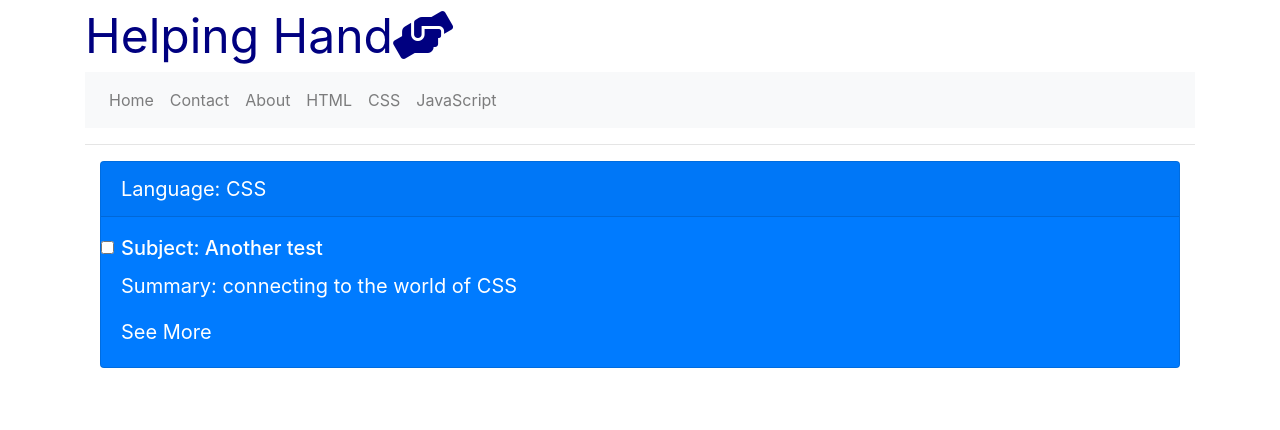
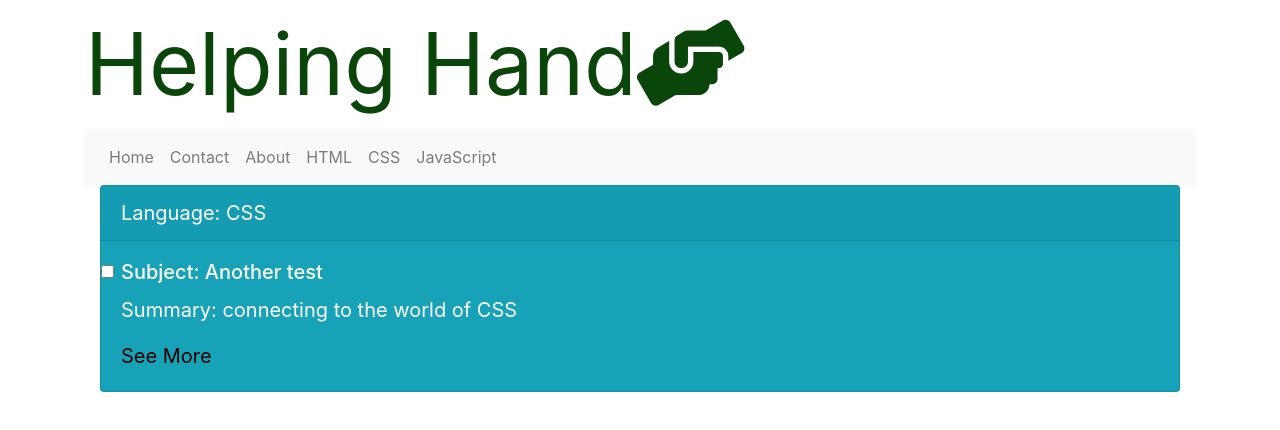
Before and after one commit to verna100/Helping-Hand, a React (Create React App) app: page /css in a window 1280 px wide. Shown: the top 430 px of the page. Built offline with nearby package versions, Linux system fonts and the light colour scheme.

Commit message:
style fixes

```diff
--- a/src/App.js
+++ b/src/App.js
@@ -1,17 +1,8 @@
 import React, { Component } from 'react';
-import { BrowserRouter as Router, Switch, Route, Link } from 'react-router-dom';
+import { BrowserRouter as Router } from 'react-router-dom';
 import Header from './components/Header';
-import Home from './components/Home';
-import About from './components/About';
-import Contact from './components/Contact';
-import HTML from './components/HTML';
-import CSS from './components/CSS';
-// import Context from './components/Context';
-// import Wrapper from './components/Wrapper';
-import JavaScript from './components/JavaScript';
-// import javascripts from "./javascripts.json";
+import Nav from './components/Navbar';
 
-// import Cards from './components/Card';
 
 class App extends Component {
   render() {
@@ -19,31 +10,9 @@ class App extends Component {
       <div className="container" style={styles.containerStyles}>
       <Router>
           <Header />
-          <nav className="navbar navbar-expand-lg navbar-light bg-light">
-          <ul className="navbar-nav mr-auto">
-            <li><Link to={'/'} className="nav-link"> Home </Link></li>
-            <li><Link to={'/contact'} className="nav-link">Contact</Link></li>
-            <li><Link to={'/about'} className="nav-link">About</Link></li>
-            <li><Link to={'/html'} className="nav-link">HTML</Link></li>
-            <li><Link to={'/css'} className="nav-link">CSS</Link></li>
-            <li><Link to={'/javascript'} className="nav-link">JavaScript</Link></li>
-          </ul>
-          </nav>
-          <hr />
-          <Switch>
-              <Route exact path='/' component={Home} />
-              <Route path='/contact' component={Contact} />
-              <Route path='/about' component={About} />
-              <Route path='/html' component={HTML} />
-              <Route path='/css' component={CSS} />
-              <Route path='/javascript' component={JavaScript} />
+          <Nav />
+      </Router>
 
-          </Switch>
-
-            <br />
-
-      </Router>
-      {/* <JavaScript /> */}
       </div>
     );
   }
--- a/src/components/About.js
+++ b/src/components/About.js
@@ -1,11 +1,14 @@
 import React, { Component } from 'react';
+import '../index.css'
 
 class About extends Component {
     state = {  }
     render() {
         return (
-        <div>
+        <div style={styles.textStyle}>
            <h1>Helping Hand Welcomes You</h1>
+           <hr />
+           <br />
           <p>Hi, I created this app as a project to submit on my Github but when thinking of a project I wanted something useful.
             A bit about the creator. I'm a recent full stack web development bootcamp graduate and I often felt like I had no idea
             what was going on. A lot of that had to do with the terminology that was being used. As someone who did not come from a technical
@@ -19,3 +22,19 @@ class About extends Component {
 }
 
 export default About;
+
+const GREY = "#9E9E9E";
+
+const styles ={
+  textStyle: {
+    background: '#F7E9F6',
+    width:1111,
+    paddingLeft:30,
+    paddingRight:30,
+    fontSize: 30,
+    marginTop:60,
+    // boxShadow: 20, 20
+    boxShadow: `10px 3px 10px ${GREY}`,
+    fontFamily: 'Source Code Pro'
+  }
+}
--- a/src/components/Contact.js
+++ b/src/components/Contact.js
@@ -1,14 +1,53 @@
 import React, { Component } from 'react';
+import { Form, Container, Button} from 'react-bootstrap';
+
 
 class Contact extends Component {
     state = {  }
     render() {
         return (
         <div>
-          {/* <h2>Contact</h2> */}
+          <Container style={styles.containerStyle}>
+          <Form>
+              <Form.Group controlId="fullName">
+                <Form.Label>Full Name</Form.Label>
+                <Form.Control type="name" placeholder="Enter full name" />
+              </Form.Group>
+              <Form.Group controlId="email">
+                <Form.Label>Email</Form.Label>
+                <Form.Control type="email" placeholder="Email" />
+              </Form.Group>
+              <Form.Group controlId="exampleForm.ControlTextarea1">
+                <Form.Label>Comments/ Suggestions</Form.Label>
+                <Form.Control as="textarea" rows="3" />
+              </Form.Group>
+              <Button variant="primary" type="submit">
+                Submit
+              </Button>
+            </Form>
+          </Container>
         </div>
         );
     }
 }
 
 export default Contact;
+
+const GREY = "#9E9E9E";
+
+const styles ={
+  containerStyle: {
+    background: '#C7DDE5',
+    width:1111,
+    height:500,
+    paddingLeft:30,
+    paddingRight:30,
+    paddingTop: 30,
+    fontSize: 30,
+    marginTop:60,
+    // boxShadow: 20, 20
+    boxShadow: `10px 3px 10px ${GREY}`,
+    fontFamily: 'Source Code Pro'
+      }
+
+}
--- a/src/components/Context.js
+++ b/src/components/Context.js
@@ -6,10 +6,10 @@ function Context(props){
   // console.log(props);
   return (
     <div>
-      <Container >
+      <Container style={styles.containerStyle}>
         <Row>
           <Col style={styles.cardStyle}>
-            <Card bg="primary" text="white" >
+            <Card className= "card text-white bg-info mb-3" text="white" >
                 <Card.Header style={styles.cardHeader}>Language: {props.heading}</Card.Header>
                 <Card.Body>
                   <input type="checkbox" className="form-check-input" id="exampleCheck1" />
@@ -18,7 +18,7 @@ function Context(props){
                 <Card.Text >
                   Summary: {props.text}
                 </Card.Text>
-                <Card.Link href={props.tag} target="_blank">See More</Card.Link>
+                <Card.Link href={props.tag} style={styles.cardLink} target="_blank">See More</Card.Link>
                 </Card.Body>
                 </Card>
                 <br />
@@ -32,18 +32,26 @@ function Context(props){
 export default Context;
 
 const styles= {
+  containerStyle: {
+    flexDirection:'column',
+    marginBottom:30
+
+  },
   cardStyle: {
     width: '5rem',
     height:'20rem',
     fontSize: 20,
-    // overflowY:"scroll",
-    overflow:"auto",
-    flexDirection: "column"
+    overflowY:"scroll",
+    // overflow:"auto",
+    flexDirection: "row"
   },
   cardHeader: {
     // position: "fixed",
     // width: 200,
     // background: "#bbb",
     // height: 20
+  },
+  cardLink:{
+    color:'black'
   }
 }
--- a/src/components/Header.js
+++ b/src/components/Header.js
@@ -18,9 +18,9 @@ export default Header;
 
 const styles ={
     headerStyle:{
-        fontSize: 48,
-        color: 'navy',
-        justifyContent: 'center'
+        fontSize: 86,
+        color: '#0A4609',
+        paddingLeft:0
 
     }
 }
--- a/src/components/Navbar.js
+++ b/src/components/Navbar.js
@@ -1,14 +1,38 @@
-import React, { Component, Navbar } from 'react';
+import React, { Component } from 'react';
+import { Link, Switch, Route } from 'react-router-dom';
+import Home from './Home';
+import Contact from './Contact';
+import About from './About';
+import HTML from './HTML';
+import JavaScript from './JavaScript'
+import CSS from './CSS';
+
+
 
 class Nav extends Component {
     state = {  }
     render() {
         return (
             <div>
-                <Navbar bg="light">
-                <Navbar.Brand href="#home">Brand link</Navbar.Brand>
-                </Navbar>
-            </div>
+            <nav className="navbar navbar-expand-lg navbar-light bg-light">
+            <ul className="navbar-nav mr-auto">
+                <li><Link to={'/'} className="nav-link"> Home </Link></li>
+                <li><Link to={'/contact'} className="nav-link">Contact</Link></li>
+                <li><Link to={'/about'} className="nav-link">About</Link></li>
+                <li><Link to={'/html'} className="nav-link">HTML</Link></li>
+                <li><Link to={'/css'} className="nav-link">CSS</Link></li>
+                <li><Link to={'/javascript'} className="nav-link">JavaScript</Link></li>
+            </ul>
+          </nav>
+          <Switch>
+              <Route exact path='/' component={Home} />
+              <Route path='/contact' component={Contact} />
+              <Route path='/about' component={About} />
+              <Route path='/html' component={HTML} />
+              <Route path='/css' component={CSS} />
+              <Route path='/javascript' component={JavaScript} />
+          </Switch>
+        </div>
          );
     }
 }
--- a/src/index.css
+++ b/src/index.css
@@ -1,7 +1,7 @@
 body {
   margin: 0;
   padding: 0;
-  color: '#pink';
+  background: '#pink';
   font-family: -apple-system, BlinkMacSystemFont, "Segoe UI", "Roboto", "Oxygen",
     "Ubuntu", "Cantarell", "Fira Sans", "Droid Sans", "Helvetica Neue",
     sans-serif;
@@ -13,4 +13,5 @@ body {
 code {
   font-family: source-code-pro, Menlo, Monaco, Consolas, "Courier New",
     monospace;
-} */
+}
+@import url('https://fonts.googleapis.com/css?family=Source+Code+Pro');
```
